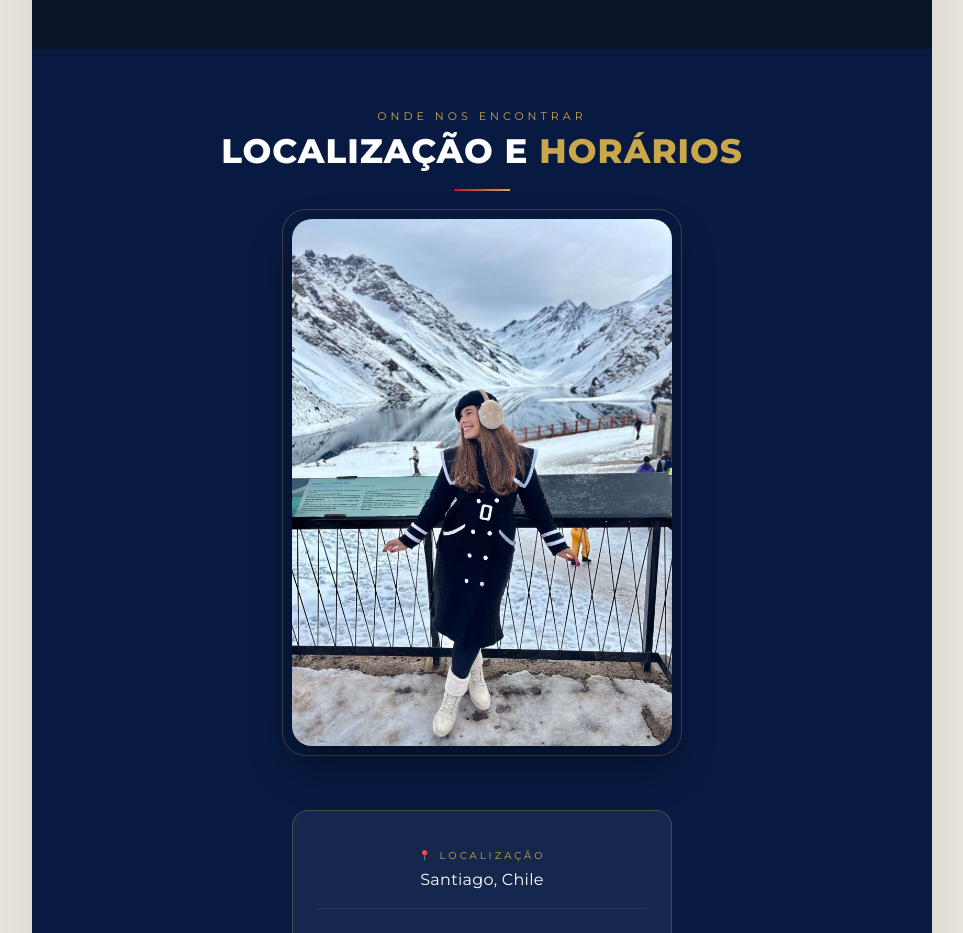
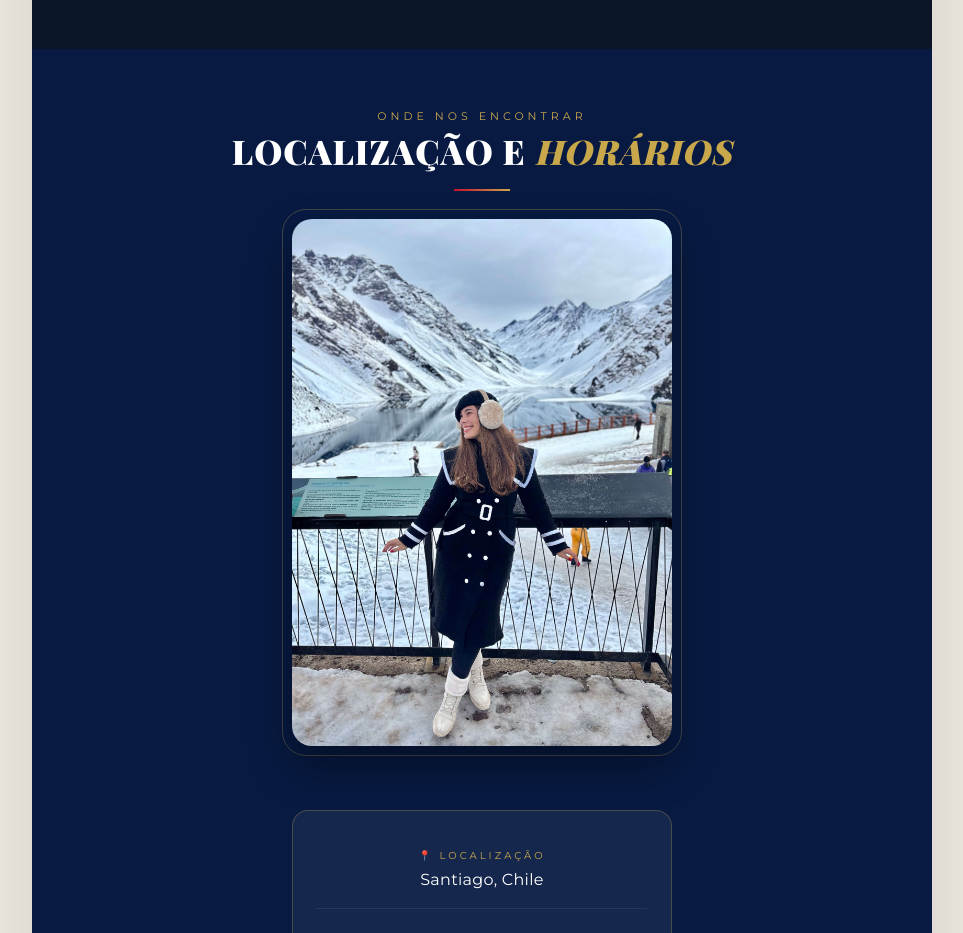
Before and after one commit to scalecompanyads/roupa-de-neve-catalogo, a Next.js app: page / in a window 1280 px wide. Shown: the part 2420-3353 px from the top of the page, without its empty margins (158-1121 px from the left). Built offline with nearby package versions, Linux system fonts and the light colour scheme; no server answers; the database is empty.

Commit message:
Correct font-family for Localização heading

```diff
--- a/src/app/page.tsx
+++ b/src/app/page.tsx
@@ -195,7 +195,7 @@ export default async function Home() {
         {/* ── LOCALIZAÇÃO ── */}
         <section style={{ background:"var(--azul-escuro)", padding:"60px 32px", textAlign:"center", color:"#fff" }}>
           <p className="eyebrow">Onde nos encontrar</p>
-          <h2 style={{ color:"#fff", fontSize:34, fontFamily: "Montserrat, sans-serif", fontWeight: 800, textTransform: "uppercase", letterSpacing: "1px" }}>Localização e <em style={{ color:"var(--dourado)", fontStyle: "normal" }}>Horários</em></h2>
+          <h2 style={{ color:"#fff", fontSize:34, fontFamily: "'Playfair Display', serif", fontWeight: 900, textTransform: "uppercase", letterSpacing: "1px" }}>Localização e <em style={{ color:"var(--dourado)", fontStyle: "italic" }}>Horários</em></h2>
           <div className="divider" />
 
           <div className="about-image-container" style={{ maxWidth: 380, margin: "0 auto 32px" }}>
```
